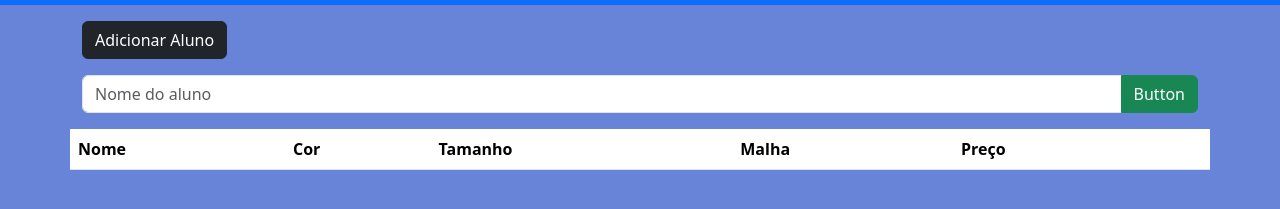
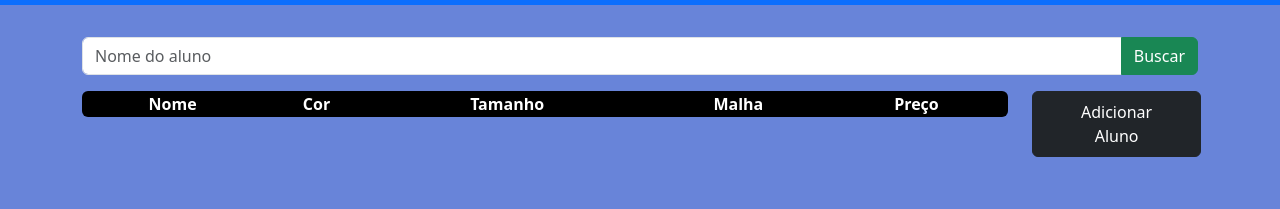
Before and after one commit to Casartelli-J/Lista_alunos_AnaCris, a plain HTML site: page frontEnd/index.html in a window 1280 px wide. Shown: the part 83-292 px from the top of the page. Drawn offline with nearby package versions, Linux system fonts and the light colour scheme; no server answers.

Commit message:
CRUD semi-pronto

```diff
--- a/frontEnd/index.html
+++ b/frontEnd/index.html
@@ -25,7 +25,7 @@
         			<form>
 						<div class="mb-3">
 							<label class="form-label">Nome</label>
-							<input type="email" class="form-control" id="nome">
+							<input type="email" class="form-control" id="modalNome">
 						</div>
 						<div class="mb-3">
 					    	<label class="form-label">Cor</label>
@@ -73,7 +73,7 @@
 							<label for="exampleInputEmail1" class="form-label">Preço</label>
 							<input type="number" class="form-control" id="preco">
 						</div>
-					  	<button type="button" class="btn btn-primary" onclick="postAluno()">Cadastrar</button>
+					  	<button type="button" class="btn btn-primary" data-bs-dismiss="modal" onclick="postAluno()">Cadastrar</button>
 					</form>
 	      		</div>
 	    	</div>
@@ -88,30 +88,38 @@
 		</div>
 	</header>
 	<main class="container">
-		<div class="row">
+		<div class="row d-flex">
 			<div class="col-12 mt-3">
-				<button class="btn btn-dark" data-bs-toggle="modal" data-bs-target="#modalAdd">
-					Adicionar Aluno
-				</button>
+				<div class="col-12">
+					<div class="input-group my-3">
+		  				<input type="text" class="form-control" id="nome" placeholder="Nome do aluno" aria-label="Nome do aluno">
+		  				<button class="btn btn-success" type="button" onclick="getAlunos()">Buscar</button>
 					</div>
-			<div class="input-group my-3">
-  				<input type="text" class="form-control" placeholder="Nome do aluno" aria-label="Nome do aluno">
-  				<button class="btn btn-success" type="button" onclick="getAlunos()">Button</button>
 				</div>
-			<table class="table">
+				<div class="row d-flex">
+					<div class="col-10">
+						<table class="table-dark rounded bg-black col-12">
 							<thead>
-					<tr>
-						<th scope="col">Nome</th>
-						<th scope="col">Cor</th>
-						<th scope="col">Tamanho</th>
-						<th scope="col">Malha</th>
-						<th scope="col">Preço</th>
-						<th scope="col"></th>
+								<tr class="text-center">
+									<th>Nome</th>
+									<th>Cor</th>
+									<th>Tamanho</th>
+									<th>Malha</th>
+									<th>Preço</th>
+									<th></th>
 								</tr>
 					    	</thead>
 							<tbody id="corpoLista">
 							</tbody>
 						</table>
+					</div>
+					<div class="col-2 text-center align-self-center">
+						<button class="btn btn-dark px-5 py-2 m-0" data-bs-toggle="modal" data-bs-target="#modalAdd">
+							Adicionar Aluno
+						</button>
+					</div>
+				</div>
+			</div>
 		</div>
 	</main>
 
--- a/frontEnd/script.js
+++ b/frontEnd/script.js
@@ -13,18 +13,24 @@ async function getAlunos(){
 	let corpoLista = "";
 	listaAlunos.forEach( aluno => {
 		if(aluno.cor === 0){
-			aluno.cor = "Rosa"
+			aluno.cor = "Rosa bebê";
 		}else if(aluno.cor === 1){
-			aluno.cor = "Rosa claro"
+			aluno.cor = "Rosa pink";
 		}
 
 		if(aluno.tamanho === 0){
-			aluno.tamanho = "P"
+			aluno.tamanho = "P";
 		}else if(aluno.tamanho === 1){
-			aluno.tamanho = "M"
+			aluno.tamanho = "M";
+		}
+
+		if(aluno.malha === 0){
+			aluno.malha = "Algodão";
+		}else if(aluno.malha === 1){
+			aluno.malha = "Dry Fit";
 		}
 		corpoLista += `
-			<tr>
+			<tr class="text-center">
 				<td>
 					${aluno.nome}
 				</td>
@@ -38,11 +44,11 @@ async function getAlunos(){
 					${aluno.malha}
 				</td>
 				<td>
-					${aluno.preco}
+					R$ ${aluno.preco}
 				</td>
 				<td>
 					<button class="btn btn-primary">Editar</button>
-					<button class="btn btn-danger">Excluir</button>
+					<button class="btn btn-danger" onclick="deletarAluno(${aluno.id})">Excluir</button>
 				</td>
 			</tr>
 		`
@@ -54,7 +60,7 @@ getAlunos();
 
 async function postAluno(){
 	// const novoAluno = {
-		const nome = document.querySelector("#nome").value
+		const nome = document.querySelector("#modalNome").value
 		const cor = document.querySelector("#cor").value
 		const tamanho = document.querySelector("#tamanho").value
 		const malha = document.querySelector("#malha").value
@@ -75,5 +81,16 @@ async function postAluno(){
 		})
 	})
 
-	console.log("Foi?")
+	getAlunos();
 }
+
+async function deletarAluno(id){
+	const deletar = await fetch(`http://localhost:3000/alunos/${id}`, {
+		method : "DELETE",
+		headers : {
+			"Content-Type" : "application/json"
+		}
+	})
+
+	getAlunos();
+}
```
Lines whose indentation alone changed are shown as unchanged.
